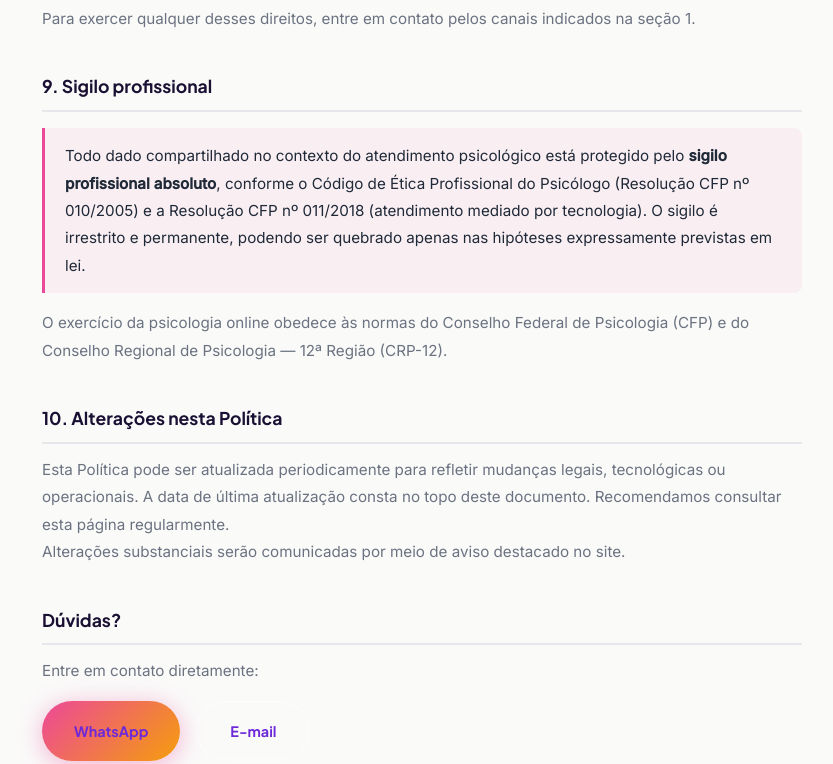
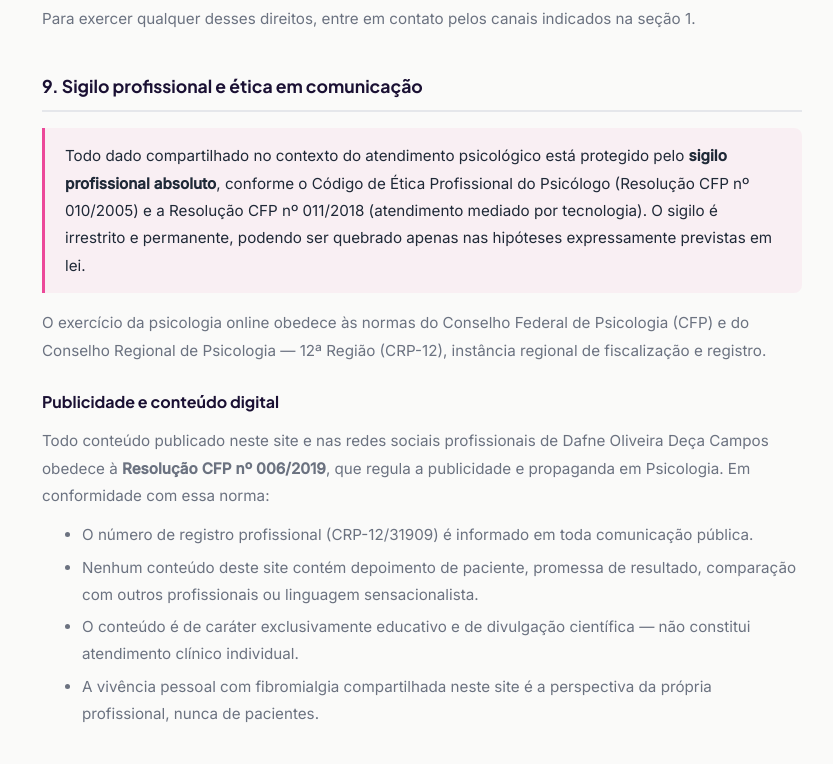
Before and after one commit to dafnedeca/site, a plain HTML site: page privacidade.html in a window 1280 px wide. Shown: the part 3799-4563 px from the top of the page, without its empty margins (218-1051 px from the left). Drawn offline with Linux system fonts and the light colour scheme.

Commit message:
privacidade: adiciona Resolução CFP 006/2019 (publicidade e propaganda)
Seção 9 expandida para cobrir ética em comunicação digital:
- Referência explícita à Res. 006/2019 (publicidade em Psicologia)
- Lista os 4 pontos de conformidade: CRP visível, sem depoimento/promessa,
  conteúdo educativo não clínico, vivência pessoal vs. dados de paciente
- CRP-12 reposicionado corretamente como instância de fiscalização/registro

Co-Authored-By: Claude Sonnet 4.6 <noreply@anthropic.com>

```diff
--- a/privacidade.html
+++ b/privacidade.html
@@ -234,11 +234,20 @@
 
     <!-- 9. SIGILO CFP -->
     <div class="priv-section">
-      <h2>9. Sigilo profissional</h2>
+      <h2>9. Sigilo profissional e ética em comunicação</h2>
       <div class="priv-highlight">
         <p>Todo dado compartilhado no contexto do atendimento psicológico está protegido pelo <strong>sigilo profissional absoluto</strong>, conforme o Código de Ética Profissional do Psicólogo (Resolução CFP nº 010/2005) e a Resolução CFP nº 011/2018 (atendimento mediado por tecnologia). O sigilo é irrestrito e permanente, podendo ser quebrado apenas nas hipóteses expressamente previstas em lei.</p>
       </div>
-      <p>O exercício da psicologia online obedece às normas do Conselho Federal de Psicologia (CFP) e do Conselho Regional de Psicologia — 12ª Região (CRP-12).</p>
+      <p>O exercício da psicologia online obedece às normas do Conselho Federal de Psicologia (CFP) e do Conselho Regional de Psicologia — 12ª Região (CRP-12), instância regional de fiscalização e registro.</p>
+
+      <h3 style="font-family:var(--f-heading); font-weight:700; font-size:1rem; color:var(--c-dark); margin:1.5rem 0 0.75rem">Publicidade e conteúdo digital</h3>
+      <p>Todo conteúdo publicado neste site e nas redes sociais profissionais de Dafne Oliveira Deça Campos obedece à <strong>Resolução CFP nº 006/2019</strong>, que regula a publicidade e propaganda em Psicologia. Em conformidade com essa norma:</p>
+      <ul style="margin:0.75rem 0 0 1.25rem; color:var(--c-muted); font-size:0.95rem; line-height:1.9">
+        <li>O número de registro profissional (CRP-12/31909) é informado em toda comunicação pública.</li>
+        <li>Nenhum conteúdo deste site contém depoimento de paciente, promessa de resultado, comparação com outros profissionais ou linguagem sensacionalista.</li>
+        <li>O conteúdo é de caráter exclusivamente educativo e de divulgação científica — não constitui atendimento clínico individual.</li>
+        <li>A vivência pessoal com fibromialgia compartilhada neste site é a perspectiva da própria profissional, nunca de pacientes.</li>
+      </ul>
     </div>
 
     <!-- 10. ALTERAÇÕES -->
```
